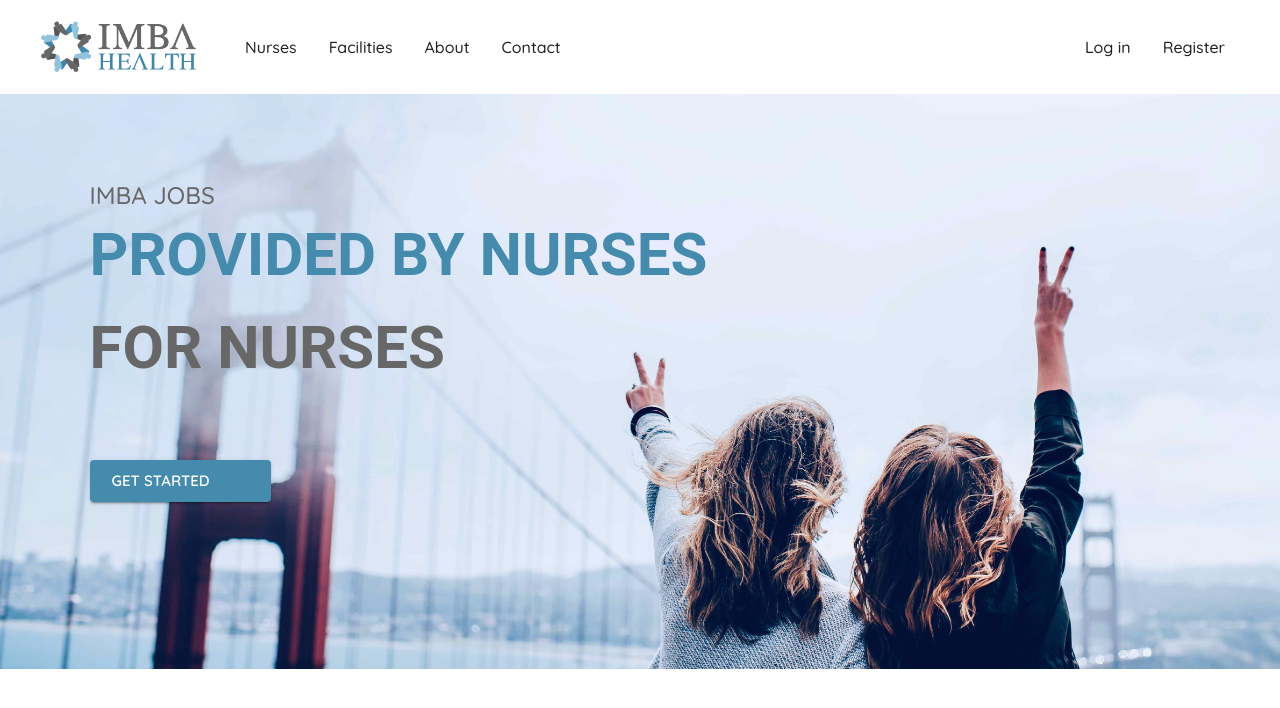
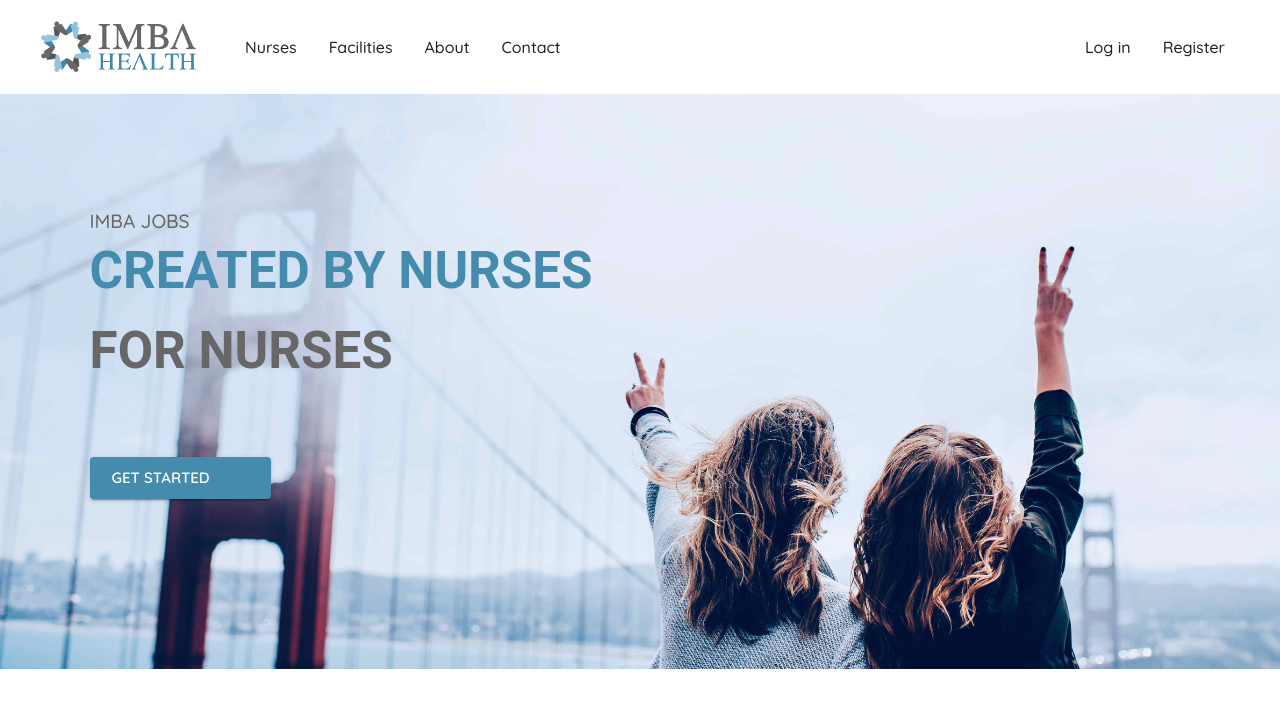
Before and after one commit to Marko721/Imba_React, a React (Create React App) app: page / in a window 1280 px wide. Shown: the top 708 px of the page. Built offline with nearby package versions, Linux system fonts and the light colour scheme.

Commit message:
PC and MO home banner done

```diff
--- a/src/App.js
+++ b/src/App.js
@@ -29,14 +29,14 @@ const theme = createTheme({
     fontWeightMedium: 600,
     fontWeightBold: 700,
     h2: {
-      // fontSize: "4.2rem",
+      fontSize: "3.2rem",
       fontFamily: "Roboto",
       fontWeight: "bold",
       textTransform: "uppercase",
     },
     h4: {
       textTransform: "uppercase",
-      fontSize: "1.5rem",
+      fontSize: "1.2rem",
     },
   },
 });
--- a/src/Pages/Home.js
+++ b/src/Pages/Home.js
@@ -7,9 +7,9 @@ import {
   Button,
   Icon,
 } from "@material-ui/core";
-import React from "react";
+import React, { useEffect, useState } from "react";
 import BannerImagePc from "../Components/Images/banner_pc.jpeg";
-import BannerImageMo from "../Components/Images/banner_mo1.jpeg";
+import BannerImageMo from "../Components/Images/banner_mo.jpeg";
 
 const useStyles = makeStyles((theme) => {
   return {
@@ -23,9 +23,8 @@ const useStyles = makeStyles((theme) => {
       maxWidth: "100vw",
     },
     bannerTextContainer: {
-      width: "80vw",
+      width: "85vw",
       position: "absolute",
-      top: "15%",
       left: "7%",
     },
     bannerButton: {
@@ -37,22 +36,43 @@ const useStyles = makeStyles((theme) => {
   };
 });
 
-const Home = () => {
+const Home = (props) => {
   const classes = useStyles();
+  const [bannerImg, setBannerImg] = useState(BannerImagePc);
+
+  // Setting the banner image and positioning the banner text
+  useEffect(() => {
+    const setResponsiveness = () => {
+      return window.innerWidth < 850
+        ? setBannerImg(BannerImageMo)
+        : setBannerImg(BannerImagePc);
+    };
+    setResponsiveness();
+
+    window.addEventListener("resize", () => setResponsiveness());
+
+    return () => {
+      window.removeEventListener("resize", () => setResponsiveness());
+    };
+  }, []);
 
   return (
     <div>
       {/* Main Banner */}
       <Paper className={classes.bannerContainer} elevation={0}>
-        <img src={BannerImagePc} className={classes.banner} />
-        <Grid container className={classes.bannerTextContainer}>
+        <img src={bannerImg} className={classes.banner} />
+        <Grid
+          container
+          className={classes.bannerTextContainer}
+          style={bannerImg == BannerImagePc ? { top: "20%" } : { top: "7%" }}
+        >
           <Grid item xs={12}>
             <div>
               <Typography variant="h4" gutterBottom>
                 Imba jobs
               </Typography>
               <Typography variant="h2" color="secondary" gutterBottom>
-                Provided by Nurses
+                Created by Nurses
               </Typography>
               <Typography variant="h2" paragraph>
                 For Nurses
```
